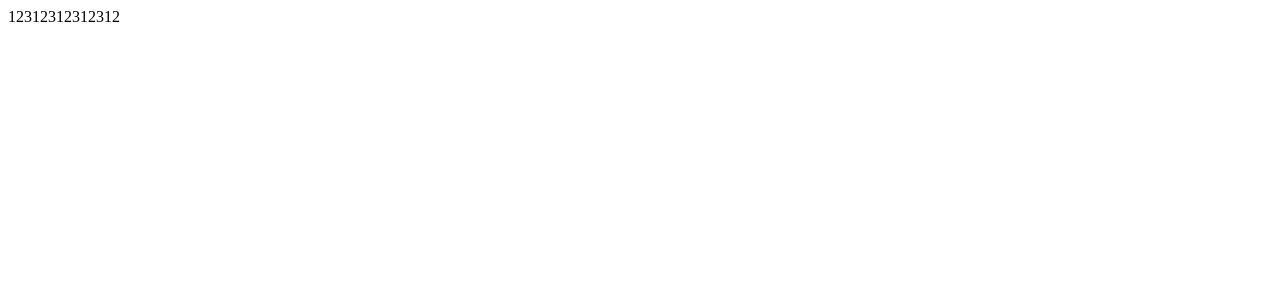
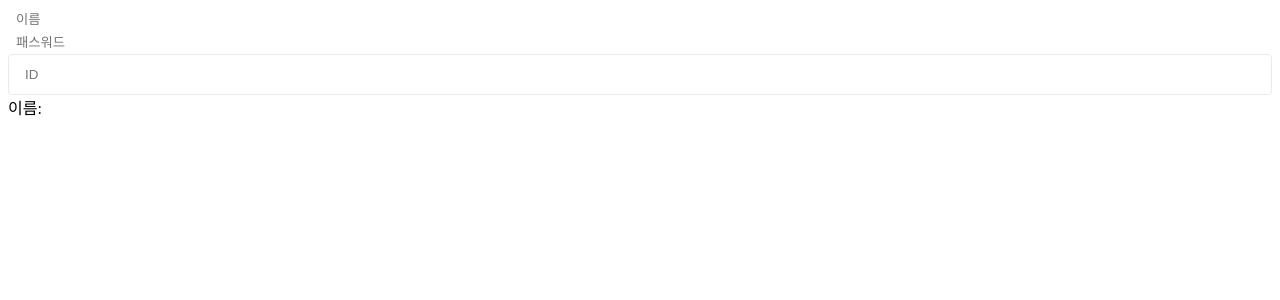
Before and after one commit to zlatjs2/playground-web, a Nuxt app: page / in a window 1280 px wide. Shown: the top 300 px of the page. Built offline with nearby package versions, Linux system fonts and the light colour scheme.

Commit message:
feat: 텍스트필드 (중간저장)

```diff
--- a/assets/scss/_colors.scss
+++ b/assets/scss/_colors.scss
@@ -0,0 +1,2 @@
+$common-white: #fff;
+$common-black: #000;
--- a/assets/scss/_typorgraphy.scss
+++ b/assets/scss/_typorgraphy.scss
@@ -0,0 +1,86 @@
+/// font palette
+$fonts: (
+  title1: (
+    font-weight: normal,
+    font-size: 24px,
+    line-height: 40px,
+  ),
+  title2: (
+    font-weight: normal,
+    font-size: 16px,
+    line-height: 32px,
+  ),
+  subtitle1: (
+    font-weight: bold,
+    font-size: 14px,
+    line-height: 24px,
+  ),
+  subtitle2: (
+    font-weight: bold,
+    font-size: 12px,
+    line-height: 24px,
+  ),
+  body1: (
+    font-weight: normal,
+    font-size: 14px,
+    line-height: 24px,
+  ),
+  body2: (
+    font-weight: normal,
+    font-size: 12px,
+    line-height: 24px,
+  ),
+  caption: (
+    font-weight: normal,
+    font-size: 10px,
+    line-height: 16px,
+  ),
+);
+
+/// font mixin
+/// @param  {String}    $name                           font name
+/// @param  {String}    $option                         normal or bold
+/// @prop   {Bool}      $has-name (false)               $fonts map의 key에 일치하는 $name이 있는지 유/무
+/// @prop   {Map}       $css-map                        $name에 일치하는 css-map
+/// @example
+/// @include font(title1);
+/// @include font(body2, bold);
+@mixin font($name, $option: 0) {
+  $css-map: map-deep-get($fonts, $name);
+  @if $option == bold {
+    $css-map: map-merge(
+      $css-map,
+      (
+        font-weight: bold,
+      )
+    );
+  }
+  @if $option == normal {
+    $css-map: map-merge(
+      $css-map,
+      (
+        font-weight: normal,
+      )
+    );
+  }
+
+  /// output
+  @each $key, $value in $css-map {
+    #{$key}: $value;
+  }
+}
+
+.title010 {
+  font-weight: normal;
+  font-size: 24px;
+  line-height: 40px;
+}
+.subtitle010 {
+}
+.body010 {
+}
+.body020 {
+  font-weight: normal;
+  font-size: 12px;
+  line-height: 24px;
+}
--- a/assets/scss/index.scss
+++ b/assets/scss/index.scss
@@ -1,2 +1,4 @@
-$common-white: #fff;
-$common-black: #000;
+@import 'colors';
+@import 'reset';
+@import 'common';
+@import 'typorgraphy';
--- /dev/null
+++ b/components/atoms/BaseInput.vue
@@ -0,0 +1,57 @@
+<template>
+  <input
+    class="base-input"
+    :type="type"
+    :name="name"
+    :value="value"
+    :placeholder="placeholder"
+    :maxlength="maxlength"
+    :readonly="isReadonly"
+    @input="$emit('input', $event.target.value)"
+  />
+</template>
+
+<script>
+export default {
+  name: 'BaseInput',
+  props: {
+    type: {
+      type: [String, Number],
+      default: 'text',
+    },
+    name: [String, Number],
+    value: {
+      type: [String, Number],
+      required: true,
+    },
+    placeholder: String,
+    maxlength: [String, Number],
+    isReadonly: {
+      type: Boolean,
+      default: false,
+    },
+    isFullWidth: {
+      type: Boolean,
+      default: false,
+    },
+  },
+  data() {
+    return {}
+  },
+  computed: {
+    readonly() {
+      return this.isReadonly
+    },
+  },
+}
+</script>
+
+<style lang="scss" scoped>
+.base-input {
+  padding: 4px 8px;
+  margin: 0;
+  border: 0 none;
+  width: 100%;
+  box-sizing: border-box;
+}
+</style>
--- /dev/null
+++ b/components/atoms/BaseLabel.vue
@@ -0,0 +1,9 @@
+<template>
+  <label> 111 </label>
+</template>
+
+<script>
+export default {}
+</script>
+
+<style></style>
--- /dev/null
+++ b/components/molecules/TextField.vue
@@ -0,0 +1,59 @@
+<template>
+  <div :class="[classes, 'text-field']">
+    <atoms-base-input
+      v-model="text"
+      :maxlength="maxlength"
+      placeholder="ID"
+      @input="$emit('input', $event)"
+    />
+    <span v-if="units.count" class="body020">
+      {{ value.length }}/{{ maxlength }}
+    </span>
+    <span v-if="units.unit" class="body020">
+      {{ units.unit }}
+    </span>
+  </div>
+</template>
+
+<script>
+export default {
+  name: 'TextField',
+  props: {
+    value: {
+      type: [String, Number],
+      required: true,
+    },
+    maxlength: [String, Number],
+    units: {
+      type: String,
+      default: 'none', // none, count, unit
+    },
+  },
+  data() {
+    return {
+      text: '',
+      isError: false,
+    }
+  },
+  computed: {
+    classes() {
+      return '------'
+    },
+  },
+  methods: {},
+}
+</script>
+
+<style lang="scss" scoped>
+.text-field {
+  display: flex;
+  align-items: center;
+  justify-content: space-between;
+  padding: 8px;
+  border-radius: 4px;
+  border: 1px solid #eaeaea;
+}
+.body020 {
+  margin-left: 8px;
+}
+</style>
--- a/pages/index.vue
+++ b/pages/index.vue
@@ -1,10 +1,25 @@
 <template>
-  <div>12312312312312</div>
+  <div>
+    <atoms-base-input v-model="userName" placeholder="이름" />
+    <atoms-base-input v-model="password" placeholder="패스워드" is-readonly />
+
+    <molecules-text-field v-model="userId" maxlength="5" />
+
+    <div>이름: {{ userId }}</div>
+  </div>
 </template>
 
 <script>
 export default {
   name: 'IndexPage',
+  data() {
+    return {
+      userName: '',
+      password: '',
+      userId: '',
+    }
+  },
+  methods: {},
 }
 </script>
 
```
Also changed, not shown: 1 other file (tests, documents, lock files or other folders).
